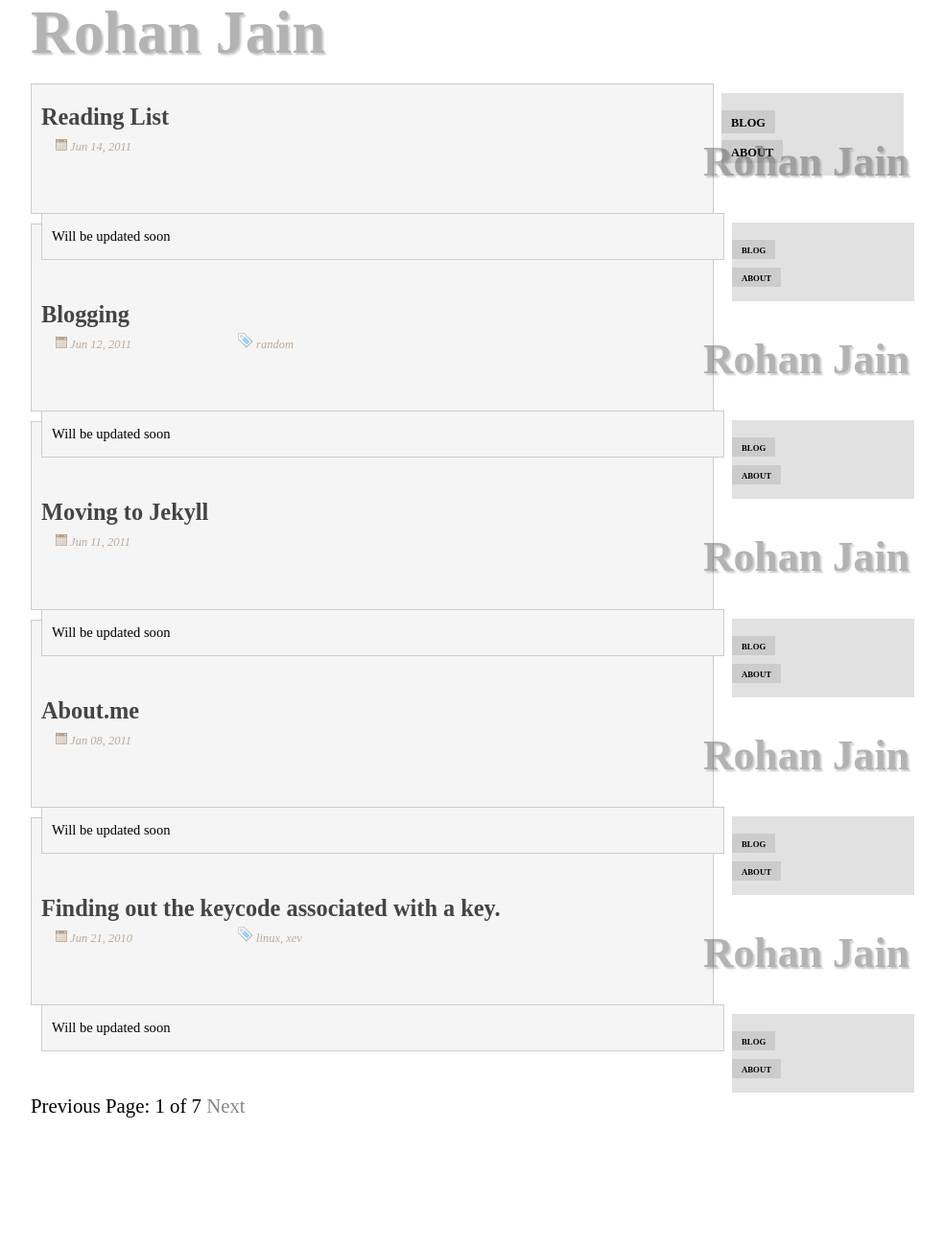
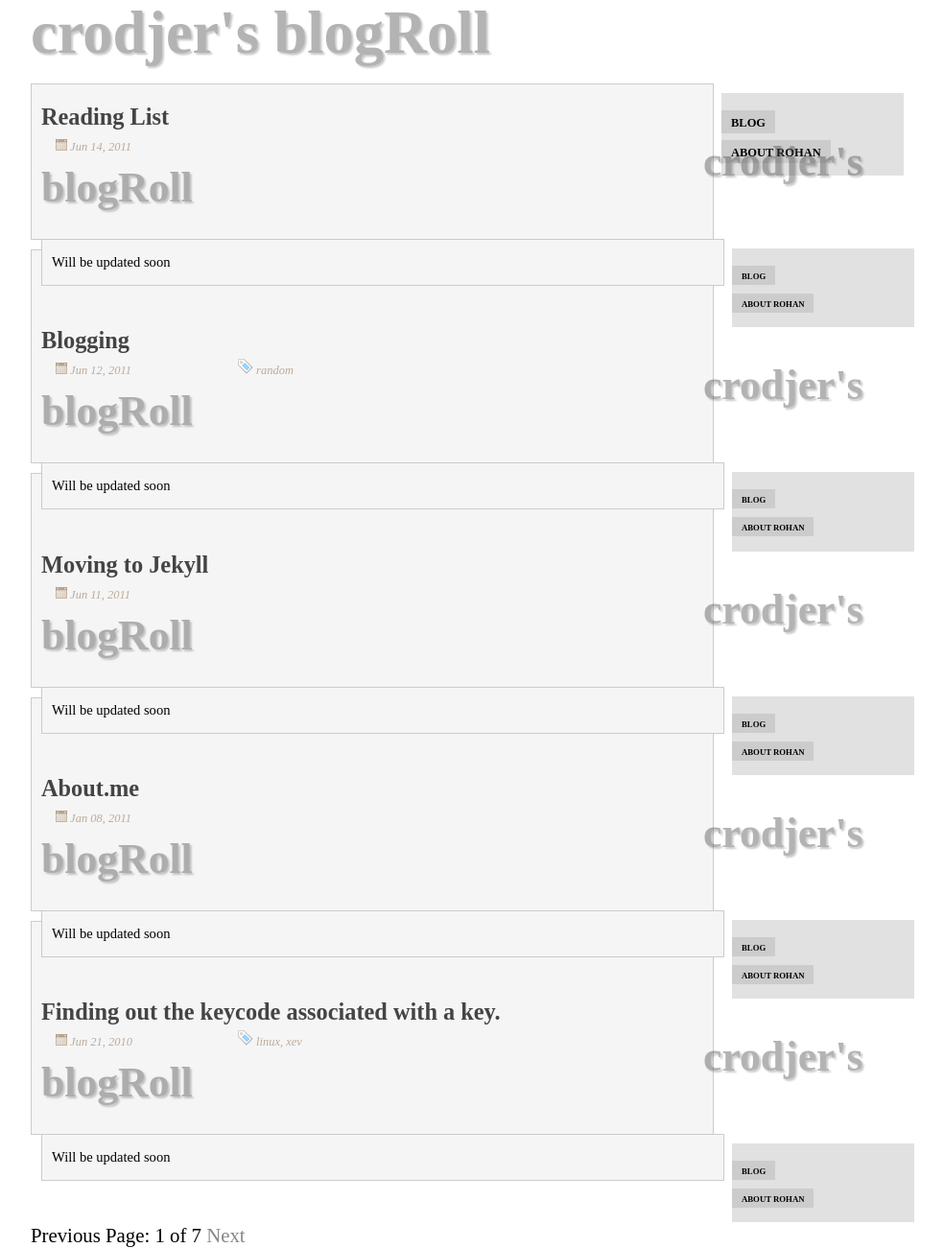
Before and after one commit to crodjer/rohanjain.in, a Jekyll site: the page built from index.html, in a window 1280 px wide. Shown: the whole page at 96% size, without its empty margins (133-1117 px from the left). Built offline with Jekyll 4.4.1, drawn with Linux system fonts in a browser that asks for light colours; the list of posts is cut into pages by our own code; before the commit the page ends 1166 px from its top, so only the background shows below that.

```diff
--- a/_layouts/main.html
+++ b/_layouts/main.html
@@ -4,7 +4,7 @@ layout: base
 <div class="container">
     <div class="header">
         <div class="banner">
-            <a href="{{ site.baseurl }}">Rohan Jain</a>
+            <a href="{{ site.baseurl }}/">crodjer's blogRoll</a>
         </div>
     </div>
 
```
Also changed, not shown: other parts of _layouts/main.html (+1 -1 lines).
